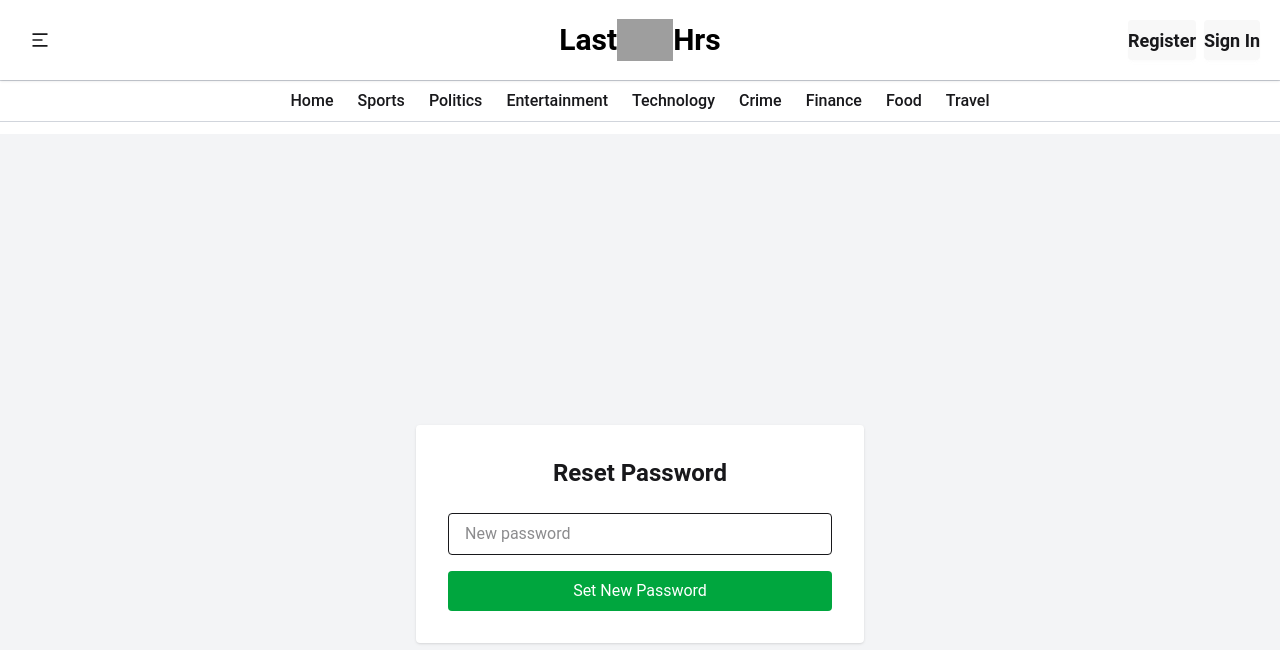
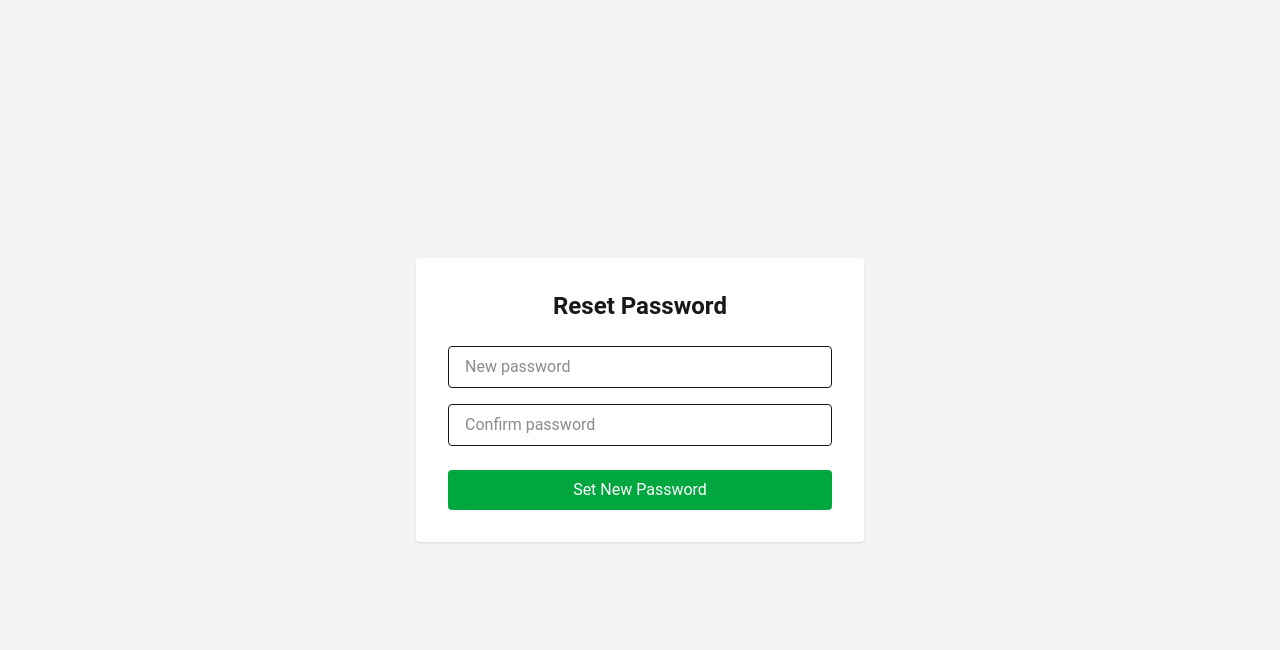
Before and after one commit to priyanshutiwari09/news-portal, a React (Vite) app in the folder frontend/: page /reset-password/1 in a window 1280 px wide. Shown: the top 650 px of the page. Built offline with nearby package versions, Linux system fonts and the light colour scheme; grey boxes are pictures that could not be loaded.

Commit message:
edited forgot and reset password components

```diff
--- a/frontend/src/App.jsx
+++ b/frontend/src/App.jsx
@@ -31,9 +31,9 @@ import ResetPassword from "./components/auth/ResetPassword";
 function Layout() {
   const location = useLocation();
   const hideLayout =
-    location.pathname === "/login" ||
-    location.pathname === "/SignUp" ||
-    location.pathname === "/CreateNews";
+    ["/login", "/SignUp", "/CreateNews", "/forgot-password"].includes(
+      location.pathname
+    ) || location.pathname.startsWith("/reset-password");
 
   return (
     <div className="flex flex-col h-screen overflow-hidden">
--- a/frontend/src/components/auth/ResetPassword.jsx
+++ b/frontend/src/components/auth/ResetPassword.jsx
@@ -1,23 +1,34 @@
 // src/components/auth/ResetPassword.jsx
-import { useParams } from "react-router-dom";
+import { useNavigate, useParams } from "react-router-dom";
 import { useForm } from "react-hook-form";
 import axios from "axios";
 import toast from "react-hot-toast";
 
 const ResetPassword = () => {
   const { token } = useParams();
+  const navigate = useNavigate(); // ✅ initialize navigate
+
   const {
     register,
     handleSubmit,
+    watch,
     formState: { errors }
   } = useForm();
 
   const onSubmit = async (data) => {
+    const { newPassword, confirmPassword } = data;
+
+    if (newPassword !== confirmPassword) {
+      toast.error("Passwords do not match");
+      return;
+    }
+
     try {
       await axios.post(`http://localhost:5000/user/reset-password/${token}`, {
-        password: data.password
+        password: newPassword
       });
       toast.success("Password reset successful");
+      navigate("/");
     } catch (err) {
       toast.error(err.response?.data?.message || "Failed to reset password");
     }
@@ -28,22 +39,48 @@ const ResetPassword = () => {
       <div className="w-full max-w-md p-8 bg-white rounded shadow">
         <h2 className="text-2xl font-bold mb-6 text-center">Reset Password</h2>
         <form onSubmit={handleSubmit(onSubmit)}>
+          {/* New Password */}
+          <div className="mb-4">
             <input
               type="password"
               placeholder="New password"
               className="w-full px-4 py-2 border rounded"
-            {...register("password", {
-              required: "Password required",
-              minLength: 5
+              {...register("newPassword", {
+                required: "New password required",
+                minLength: {
+                  value: 5,
+                  message: "Password must be at least 5 characters"
+                }
               })}
             />
-          {errors.password && (
+            {errors.newPassword && (
               <p className="text-sm text-red-500 mt-1">
-              {errors.password.message}
+                {errors.newPassword.message}
               </p>
             )}
+          </div>
+
+          {/* Confirm Password */}
+          <div className="mb-4">
+            <input
+              type="password"
+              placeholder="Confirm password"
+              className="w-full px-4 py-2 border rounded"
+              {...register("confirmPassword", {
+                required: "Please confirm your password",
+                validate: (value) =>
+                  value === watch("newPassword") || "Passwords do not match"
+              })}
+            />
+            {errors.confirmPassword && (
+              <p className="text-sm text-red-500 mt-1">
+                {errors.confirmPassword.message}
+              </p>
+            )}
+          </div>
+
           <button
-            className="mt-4 w-full bg-green-600 text-white py-2 rounded"
+            className="mt-2 w-full bg-green-600 text-white py-2 rounded"
             type="submit"
           >
             Set New Password
```
Lines whose indentation alone changed are shown as unchanged.
